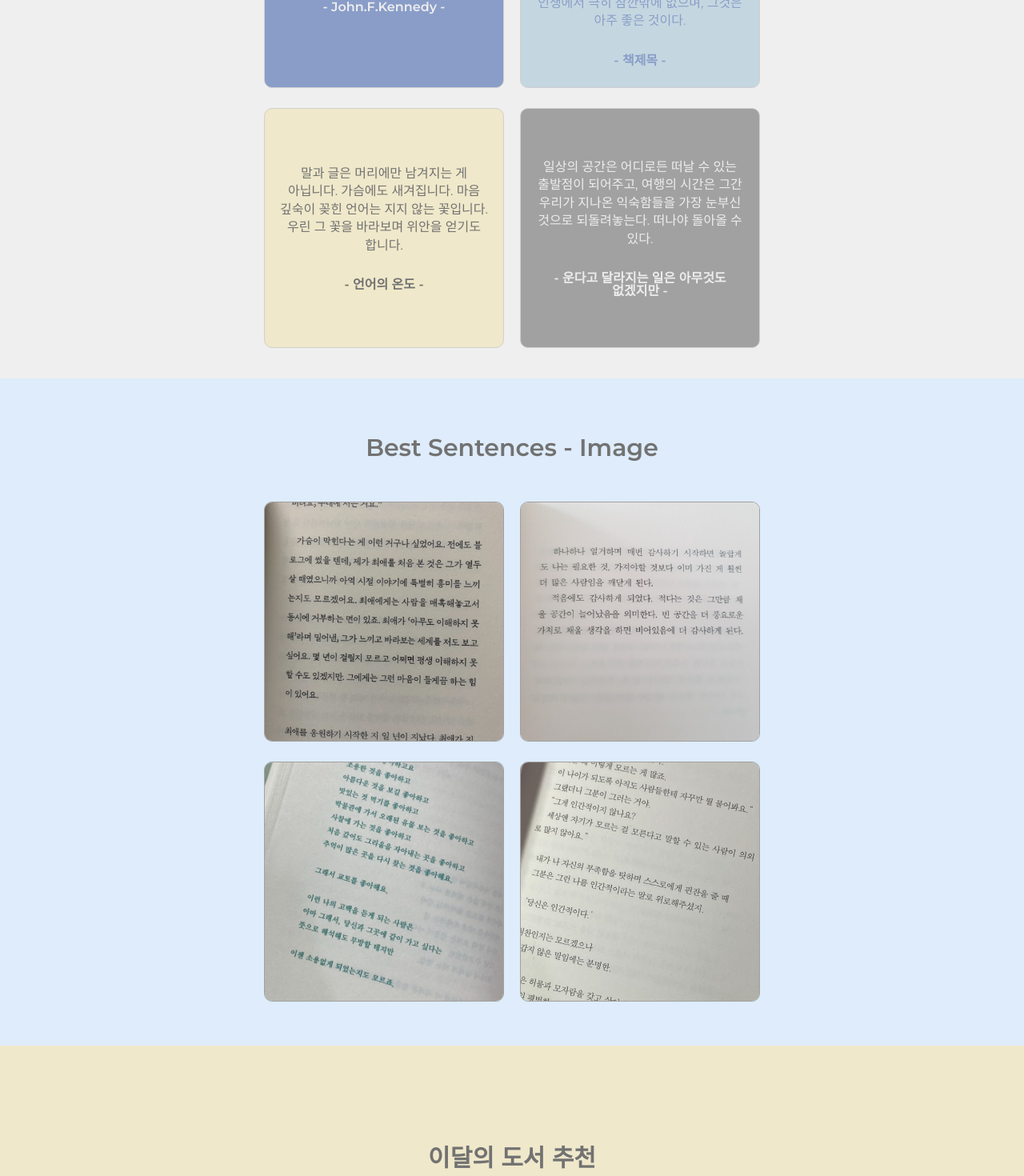
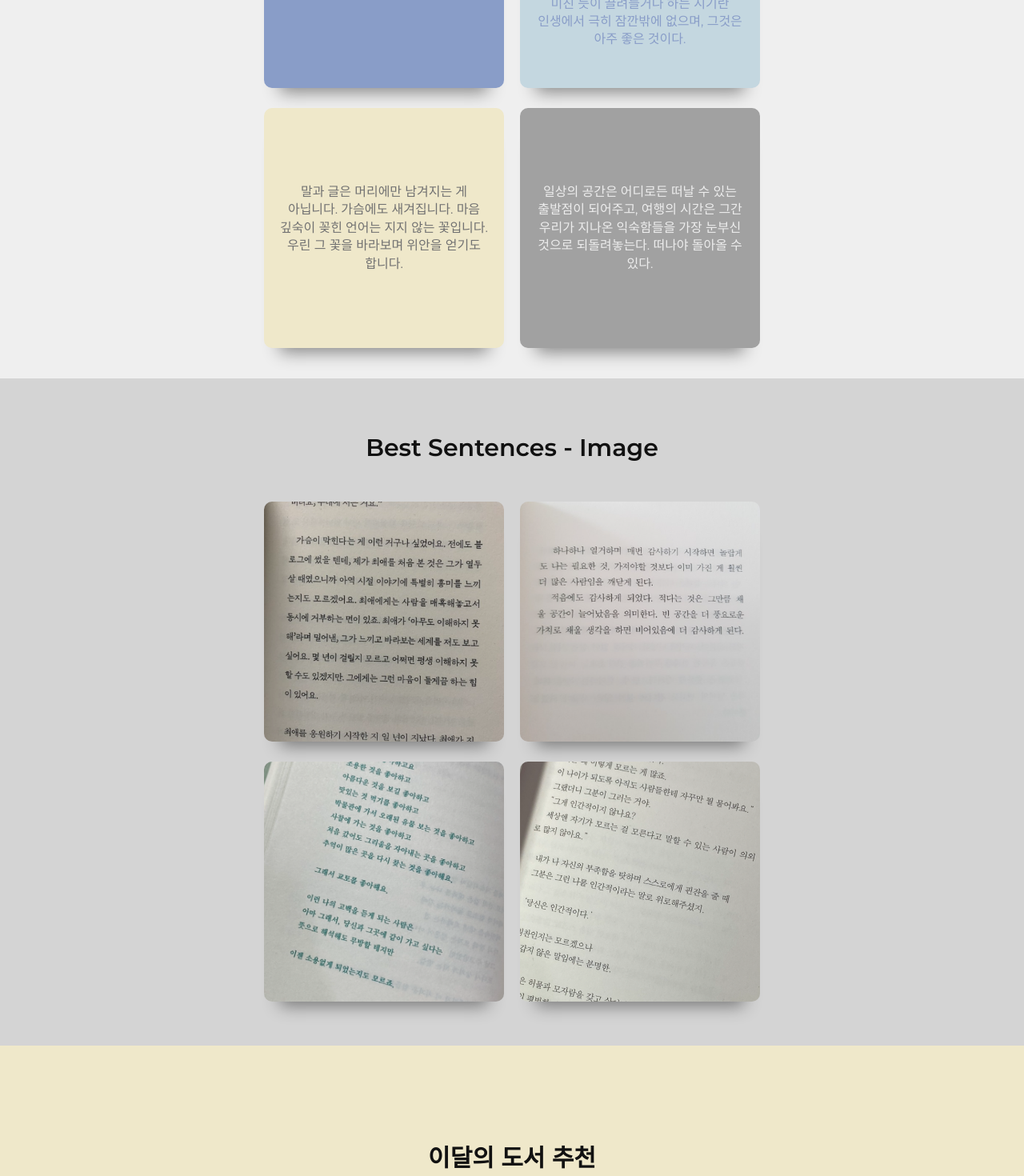
Before and after one commit to seona926/best_sentences, a React (Create React App) app: page / in a window 1280 px wide. Shown: the part 460-1930 px from the top of the page at 80% size. Built offline with nearby package versions, Linux system fonts and the light colour scheme.

Commit message:
홈화면 카드, 이미지에 css 수정

```diff
--- a/src/pages/Home.jsx
+++ b/src/pages/Home.jsx
@@ -27,7 +27,9 @@ const Home = () => {
                 <div className={cx("text_box")}>
                   WHY DO YOU MAKE EFFORTS COMMONLY, DON'T WANT TO LIVE COMMONLY!
                 </div>
-                <div className={cx("author")}>- John.F.Kennedy -</div>
+                <div className={cx("info")}>
+                  <h3>John.F.Kennedy</h3>
+                </div>
               </div>
               <div id={styles["second_box"]} className={cx("sentence_box")}>
                 <div className={cx("text_box")}>
@@ -37,7 +39,9 @@ const Home = () => {
                   진심으로 별을 바라보거나 기타 소리에 미친 듯이 끌려들거나 하는
                   시기란 인생에서 극히 잠깐밖에 없으며, 그것은 아주 좋은 것이다.
                 </div>
-                <div className={cx("author")}>- 책제목 -</div>
+                <div className={cx("info")}>
+                  <h3>책 제목</h3>
+                </div>
               </div>
               <div id={styles["third_box"]} className={cx("sentence_box")}>
                 <div className={cx("text_box")}>
@@ -45,7 +49,9 @@ const Home = () => {
                   마음 깊숙이 꽂힌 언어는 지지 않는 꽃입니다. 우린 그 꽃을
                   바라보며 위안을 얻기도 합니다.
                 </div>
-                <div className={cx("author")}>- 언어의 온도 -</div>
+                <div className={cx("info")}>
+                  <h3>언어의 온도</h3>
+                </div>
               </div>
               <div id={styles["forth_box"]} className={cx("sentence_box")}>
                 <div className={cx("text_box")}>
@@ -53,8 +59,8 @@ const Home = () => {
                   시간은 그간 우리가 지나온 익숙함들을 가장 눈부신 것으로
                   되돌려놓는다. 떠나야 돌아올 수 있다.
                 </div>
-                <div className={cx("author")}>
-                  - 운다고 달라지는 일은 아무것도 없겠지만 -
+                <div className={cx("info")}>
+                  <h3>운다고 달라지는 일은 아무것도 없겠지만</h3>
                 </div>
               </div>
             </div>
@@ -74,6 +80,9 @@ const Home = () => {
                     className={cx("sentence_image")}
                     alt="sentence_image01"
                   />
+                  <div className={cx("info")}>
+                    <h3>운다고 달라지는 일은 아무것도 없겠지만</h3>
+                  </div>
                 </div>
               </div>
               <div id={styles["second_image"]} className={cx("image_box")}>
@@ -83,6 +92,9 @@ const Home = () => {
                     className={cx("sentence_image")}
                     alt="sentence_image01"
                   />
+                  <div className={cx("info")}>
+                    <h3>운다고 달라지는 일은 아무것도 없겠지만</h3>
+                  </div>
                 </div>
               </div>
               <div id={styles["third_image"]} className={cx("image_box")}>
@@ -92,6 +104,9 @@ const Home = () => {
                     className={cx("sentence_image")}
                     alt="sentence_image01"
                   />
+                  <div className={cx("info")}>
+                    <h3>운다고 달라지는 일은 아무것도 없겠지만</h3>
+                  </div>
                 </div>
               </div>
               <div id={styles["fourth_image"]} className={cx("image_box")}>
@@ -101,6 +116,9 @@ const Home = () => {
                     className={cx("sentence_image")}
                     alt="sentence_image01"
                   />
+                  <div className={cx("info")}>
+                    <h3>운다고 달라지는 일은 아무것도 없겠지만</h3>
+                  </div>
                 </div>
               </div>
             </div>
@@ -114,7 +132,7 @@ const Home = () => {
               />
               <br />
               <p className={cx("book_name-container")}>
-                <div className={cx("book_name")}>자전거여행2</div>
+                <div className={cx("book_name")}>자전거여행</div>
                 <div className={cx("book_author")}>김훈</div>
               </p>
             </div>
--- a/src/scss/global.scss
+++ b/src/scss/global.scss
@@ -6,14 +6,15 @@ $yellow:#efe8ca;
 $light-grey: #cfcfcf;
 $bright-font-color: #ededed;
 $dark-font-color: #727272;
-$black-font-color: #464646;
-$background-color-white: #efefef;
+$black-font-color: #111;
 $--dark-color: hsl(0,0%,0%);
 $--gray-color: rgb(161, 161, 161);
 $--light-color: hsl(0,0%,100%);
 $--border-color-dark: hsl(10,95%,70%);
 $--border-color-normal: hsl(10,95%,83%);
 $--border-color-light: hsl(10,95%,93%);
+$background-color-white: #efefef;
+$background-color-gray: #d4d4d4;
 $background-color-lightblue: rgb(222, 236, 251);
 $background-color-mediumblue: rgb(193, 210, 234);
 
--- a/src/scss/home.module.scss
+++ b/src/scss/home.module.scss
@@ -40,7 +40,7 @@
     height: 30px;
     font-size: 30px;
     font-weight: 700;
-    color: $dark-font-color;
+    color: $black-font-color;
     text-align: center;
     margin: 35px 0 15px 0;
   }
@@ -78,7 +78,6 @@
   width: 300px;
   height: 300px;
   margin: 10px;
-  border: 1px solid $light-grey;
   border-radius: 10px;
   text-align: center;
   word-break: keep-all;
@@ -89,10 +88,33 @@
   white-space: pre-wrap;
   display: flex;
   flex-direction: column;
+  position: relative;
+  box-shadow: rgba(0, 0, 0, 0.45) 0px 25px 20px -20px;
 
-  .author {
-    font-weight: 700;
-    margin: 15px;
+  .info {
+    color: #fff;
+    background: rgba(0,0,0,0.6);
+    width: 300px;
+    height: 300px;
+    box-sizing: border-box;
+    opacity: 0;
+    position: absolute;
+    transition: opacity 0.35s ease-in-out;
+    border-radius: 10px;
+
+    h3 {
+      position: relative;
+      top: 130px;
+      font-size: 20px;
+      padding-bottom: 0.4em;
+      text-transform: uppercase;
+      margin: 10px;
+    }
+  }
+
+  &:hover .info {
+      opacity: 1;
+
   }
 }
 
@@ -120,7 +142,7 @@
 #section02 {
   width: 100%;
   height: 950px;
-  background-color: $background-color-lightblue;
+  background-color: $background-color-gray;
   display: flex;
   flex-direction: column;
   flex-wrap: wrap;
@@ -142,7 +164,7 @@
     height: 30px;
     font-size: 30px;
     font-weight: 700;
-    color: $dark-font-color;
+    color: $black-font-color;
     text-align: center;
     margin: 30px 0 40px 0;
   }
@@ -163,7 +185,33 @@
       object-fit: cover;
       margin: auto;
       border-radius: 10px;
-      border: 1px solid $--gray-color;
+      box-shadow: rgba(0, 0, 0, 0.45) 0px 25px 20px -20px;
+    }
+
+    .info {
+      color: #fff;
+      background: rgba(0,0,0,0.5);
+      width: 300px;
+      height: 300px;
+      box-sizing: border-box;
+      opacity: 0;
+      position: absolute;
+      transition: opacity 0.35s ease-in-out;
+      border-radius: 10px;
+
+      h3 {
+        position: relative;
+        top: 130px;
+        font-size: 20px;
+        padding-bottom: 0.4em;
+        text-transform: uppercase;
+        margin: 10px;
+      }
+    }
+
+    &:hover .info {
+        opacity: 1;
+
     }
   }
 }
@@ -186,7 +234,7 @@
     height: 30px;
     font-size: 30px;
     font-weight: 700;
-    color: $dark-font-color;
+    color: $black-font-color;
     text-align: center;
   }
 
@@ -207,6 +255,7 @@
       max-width: 250px;
       object-fit: cover;
       margin-top: 15px;
+      box-shadow: rgba(0, 0, 0, 0.45) 0px 25px 20px -20px;
     }
 
     .book_name-container {
```
